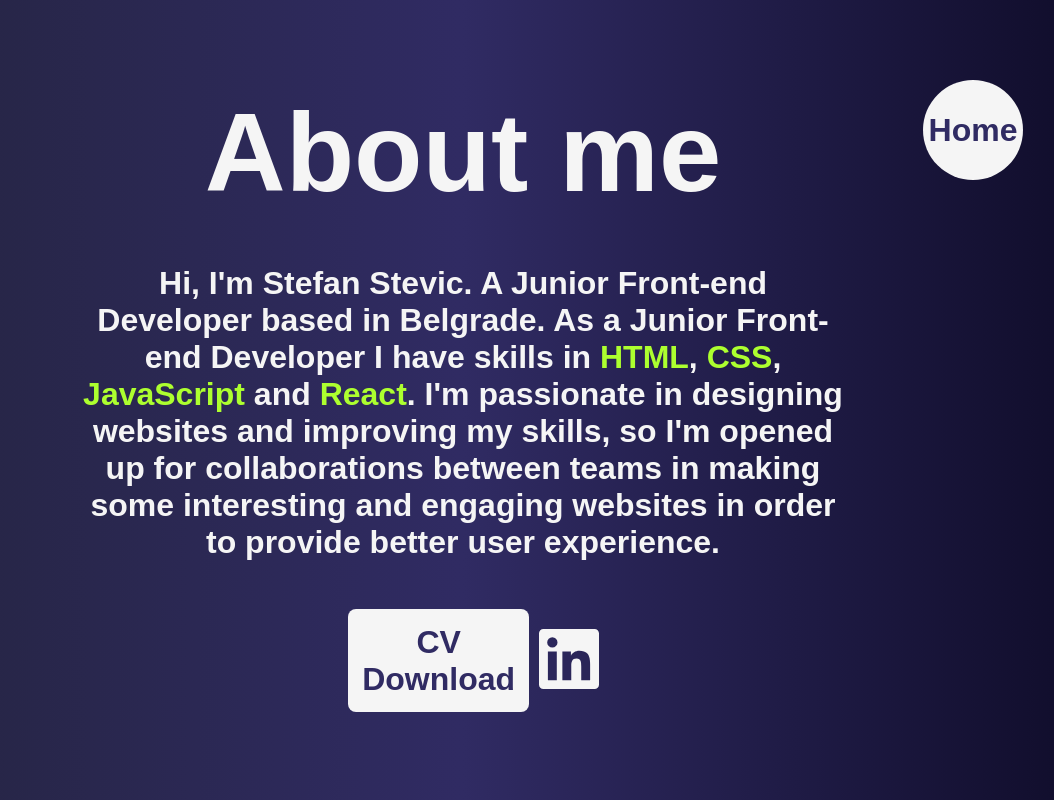
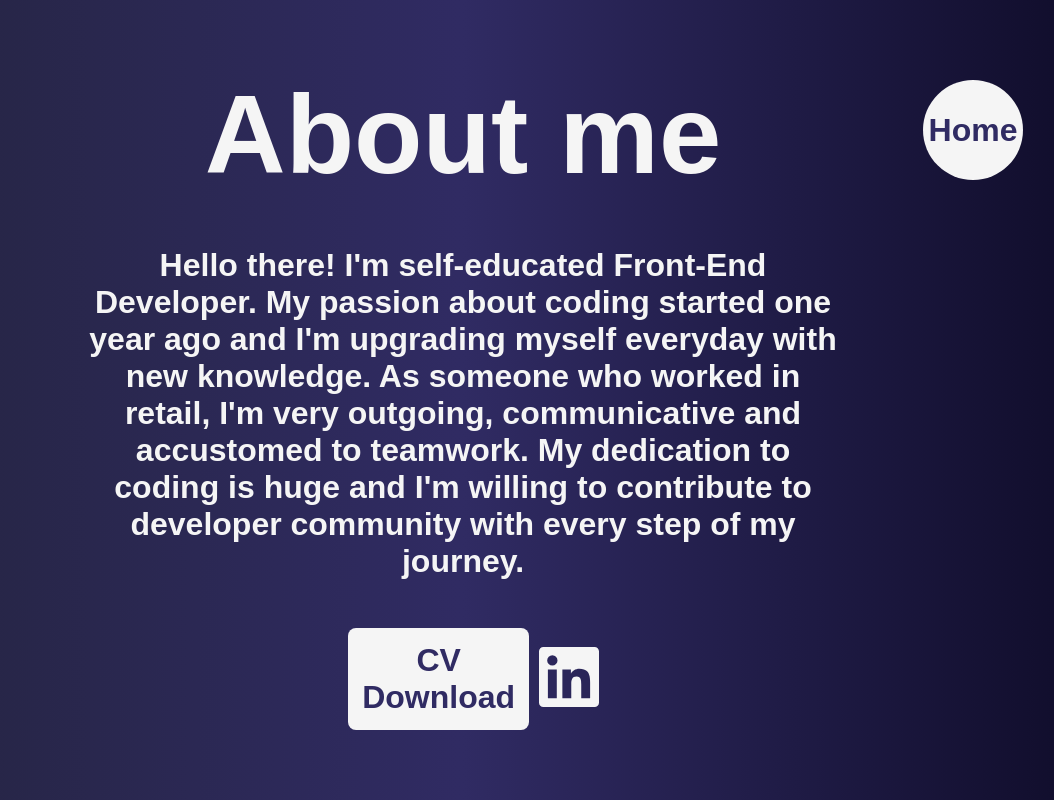
Before and after one commit to naffets3392/portfolio, a React (Create React App) app: page /about-me in a window 1280 px wide. Shown: the whole page, without its empty margins (177-1231 px from the left). Built offline with nearby package versions, Linux system fonts and the light colour scheme.

Commit message:
update text and cv

```diff
--- a/src/pages/AboutMe.jsx
+++ b/src/pages/AboutMe.jsx
@@ -7,9 +7,14 @@ export default function AboutMe() {
     return (
         <div className="about-me__container">
             <h1>About me</h1>
-            <h3>Hi, I'm Stefan Stevic. A Junior Front-end Developer based in Belgrade. As a Junior Front-end Developer I have skills in <span>HTML</span>, <span>CSS</span>, <span>JavaScript</span> and <span>React</span>. I'm passionate in designing websites and improving my skills, so I'm opened up for collaborations between teams in making some interesting and engaging websites in order to provide better user experience.</h3>
+            <h3>Hello there! I'm self-educated Front-End Developer. My passion about coding started
+            one year ago and I'm upgrading myself everyday with new knowledge. As someone who
+            worked in retail, I'm very outgoing, communicative and accustomed to teamwork. My
+            dedication to coding is huge and I'm willing to contribute to developer community with
+            every step of my journey.
+            </h3>
             <div className="links-container">
-                <a className="cvDownload" href="StefanCVsrb.pdf" download='StefanCVsrb.pdf' target="_blank">CV Download</a>
+                <a className="cvDownload" href="StefanCV.pdf" download='StefanCV.pdf' target="_blank">CV Download</a>
                 <Link to='https://www.linkedin.com/in/stefan-stevic/' target="_blank"><RiLinkedinBoxFill className="icon linkedIn-icon"/></Link>
             </div>
             <Link className="home-link" to='/'>Home</Link>
```
Also changed, not shown: 2 other files (tests, documents, lock files or other folders).
